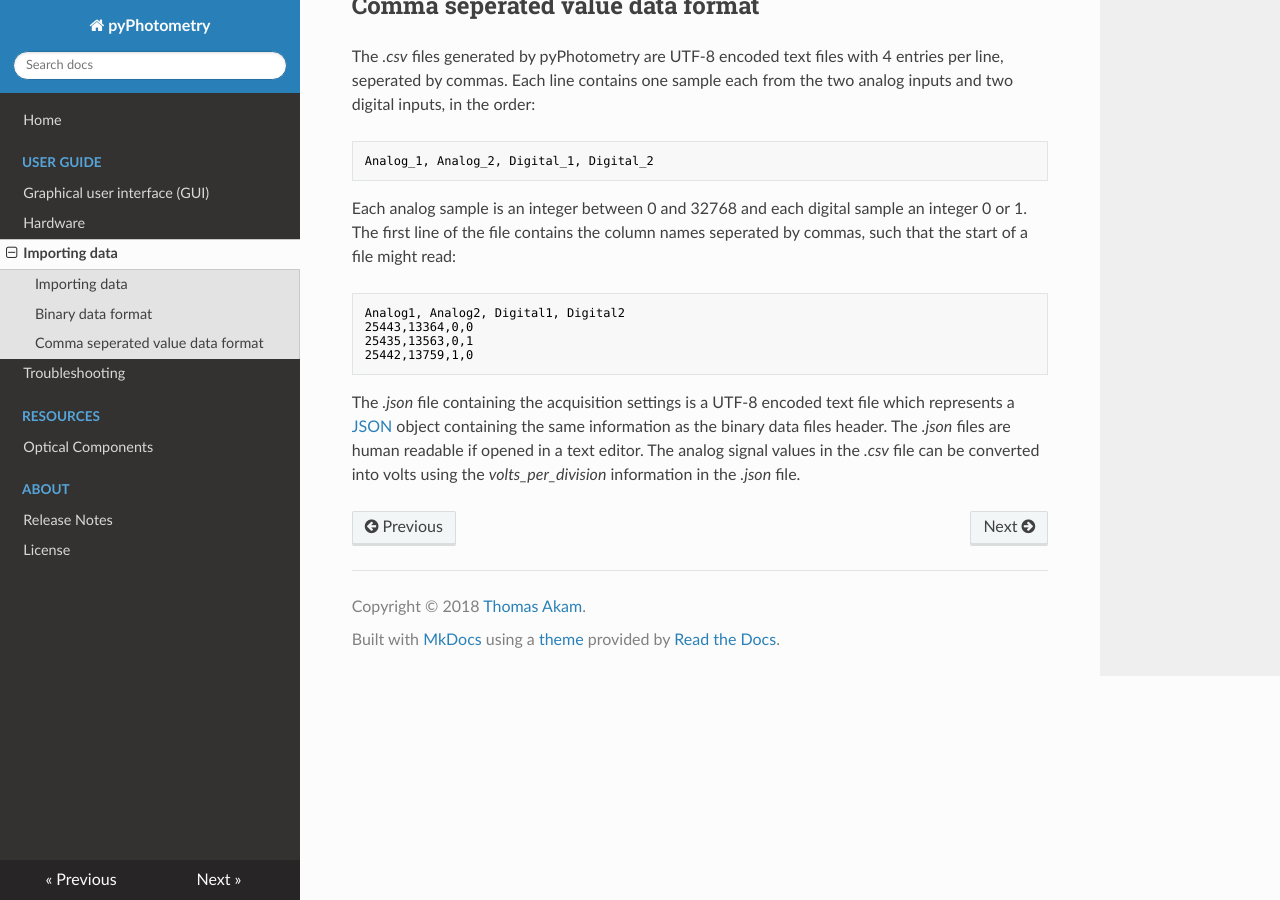
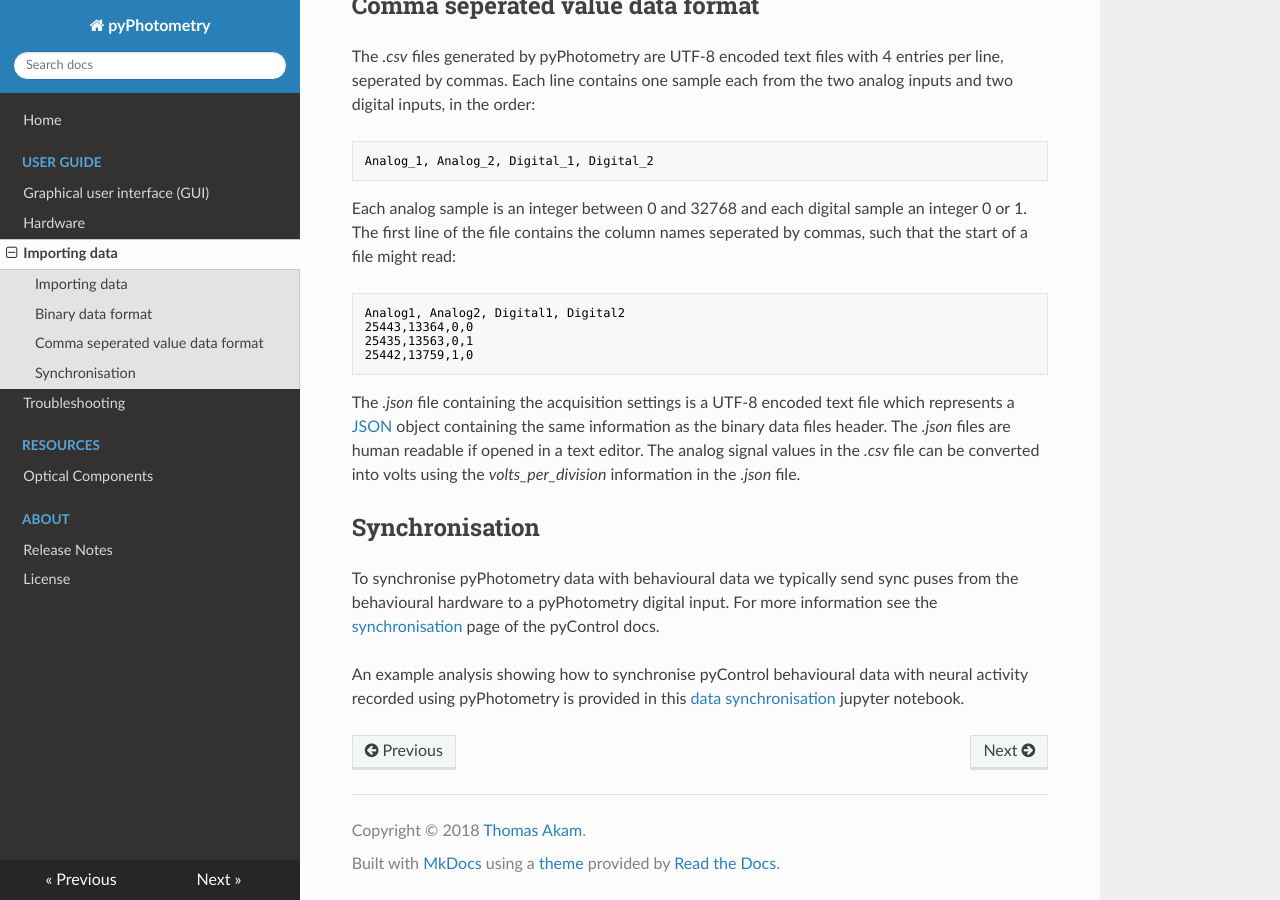
Before and after one commit to pyPhotometry/docs, an MkDocs documentation site: the page built from docs/user-guide/importing-data.md, in a window 1280 px wide and 900 px high, scrolled down 2386 px. Built offline with MkDocs 1.6.1, drawn with Linux system fonts in a browser that asks for light colours; nearby versions of some CDN libraries.

Commit message:
- Added information on synchronisation with behavoiural data.

````diff
--- a/docs/user-guide/importing-data.md
+++ b/docs/user-guide/importing-data.md
@@ -115,3 +115,9 @@ Analog1, Analog2, Digital1, Digital2
 ```
 
 The *.json* file containing the acquisition settings is a UTF-8 encoded text file which represents a [JSON](https://www.json.org/) object containing the same information as the  binary data files header.  The *.json* files are human readable if opened in a text editor.  The analog signal values in the *.csv* file can be converted into volts using the *volts_per_division* information in the *.json* file.
+
+## Synchronisation
+
+To synchronise pyPhotometry data with behavioural data we typically send sync puses from the behavioural hardware to a pyPhotometry digital input. For more information see the [synchronisation](https://pycontrol.readthedocs.io/en/latest/user-guide/synchronisation/) page of the pyControl docs.
+
+An example analysis showing how to synchronise pyControl behavioural data with neural activity recorded using pyPhotometry is provided in this [data synchronisation](https://github.com/ThomasAkam/data_synchronisation/blob/master/data_synchronisation.ipynb) jupyter notebook.
````
